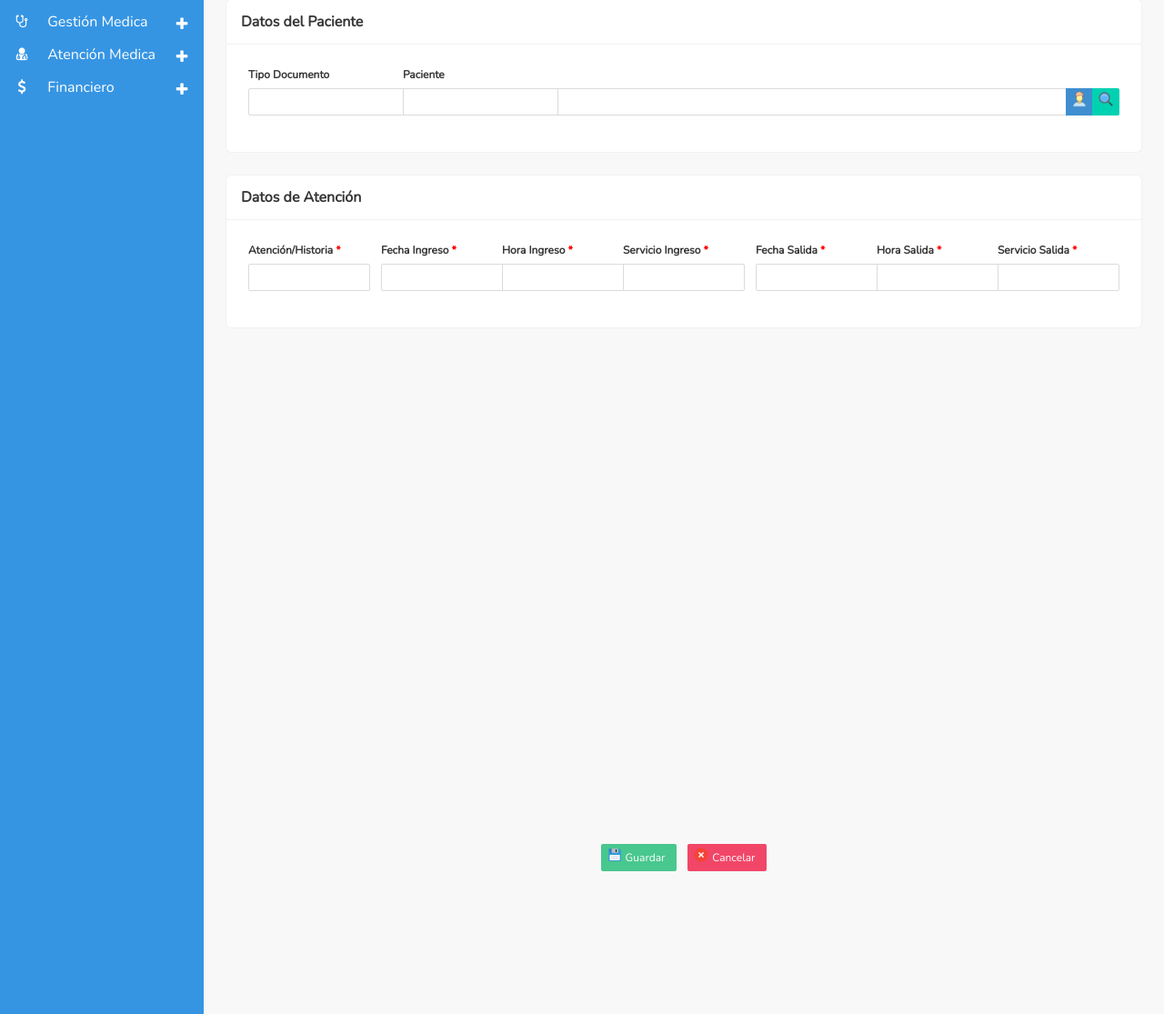
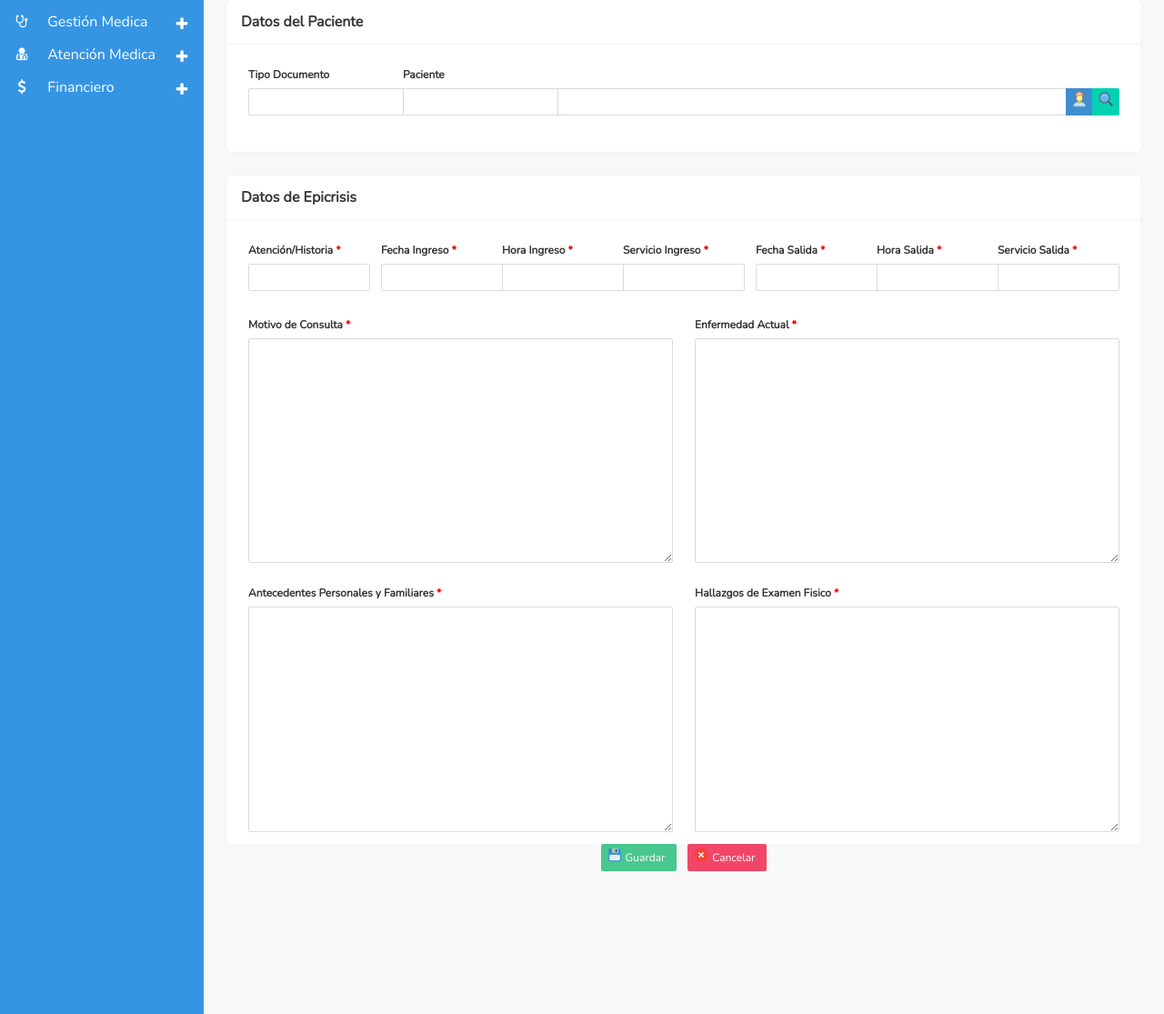
Before and after one commit to devjoit1-creator/ClinixOne_1.0.0, a Flask app: page /add_epicrisis in a window 1280 px wide. Shown: the part 124-1239 px from the top of the page at 91% size. Run offline with Flask 3, Linux system fonts and the light colour scheme; the visitor is signed in with stand-in values (Sample User, id 1); data that the repository does not hold is empty; some libraries are stand-ins or nearby versions.

Commit message:
Avance en Form Nueva Epicrisis

```diff
--- a/app/static/js/epicrisis/add_epicrisis.js
+++ b/app/static/js/epicrisis/add_epicrisis.js
@@ -33,7 +33,7 @@
     $codigo.value = data[1].innerText;
     $paciente.value = data[2].innerText;
     closeAllModals();
-})
+});
 
 /* Validación */
 const validar = () => {
@@ -49,12 +49,12 @@
         getAtencionesConsultaEpicrisis();
         getAtencionesHospEpicrisis();
     }
-}
+};
 
 $btn_consultar.addEventListener("click", (e) => {
     e.preventDefault();
     validar();
-})
+});
 
 /* Fetch Atenciones de consulta por paciente y medico */
 const getAtencionesConsultaEpicrisis = () => {
@@ -94,7 +94,7 @@
         });
     })
     .catch(error => console.error("error: ", error))
-}
+};
 
 /* Fetch Atenciones de hospitalizacion por paciente y medico */
 const getAtencionesHospEpicrisis = () => {
@@ -135,15 +135,15 @@
         });
     })
     .catch(error => console.error("error: ", error))
-}
+};
 
 /* Activar Modal de Resultados de Atenciones */
 const activarModalResultados = () => {
     $modal_resultadoAtenciones.classList.remove("is-hidden");
     $modal_resultadoAtenciones.classList.add("is-active");
-}
+};
 
-/* Obtener Datos de paciente desde el modal pacientes */
+/* Obtener Datos de atención desde el modal consultas */
 $tablaAtencionesConsultaEpicrisis.addEventListener("click", (e) => {
     e.stopPropagation();
     let data = e.target.parentElement.children;
@@ -155,7 +155,21 @@
     $hora_salida.value = data[4].innerText;
     $servicio_salida.value = $servicio_ingreso.value;
     closeAllModals();
-})
+});
+
+/* Obtener Datos de atención desde el modal hospitalización */
+$tablaAtencionesHospEpicrisis.addEventListener("click", (e) => {
+    e.stopPropagation();
+    let data = e.target.parentElement.children;
+    $atencion.value = data[0].innerText;
+    $fecha_ingreso.value = data[1].innerText;
+    $hora_ingreso.value = data[2].innerText;
+    $servicio_ingreso.value = data[5].innerText;
+    $fecha_salida.value = data[3].innerText;
+    $hora_salida.value = data[4].innerText;
+    $servicio_salida.value = $servicio_ingreso.value;
+    closeAllModals();
+});
 
 /* Activar/Desactivar Pestañas */
 $tab_consultas.addEventListener("click", () => {
@@ -163,19 +177,19 @@
     $tab_consultas.classList.add("is-active");
     $tabAtencionesConsultas.classList.remove("is-hidden");
     $tab_hosp.classList.remove("is-active")
-})
+});
 
 $tab_hosp.addEventListener("click", () => {
     ocultarCont();
     $tab_hosp.classList.add("is-active");
     $tabAtencionesHosp.classList.remove("is-hidden");
     $tab_consultas.classList.remove("is-active");
-})
+});
 
 function ocultarCont(){
     $tabAtencionesConsultas.classList.add("is-hidden");
     $tabAtencionesHosp.classList.add("is-hidden");
-}
+};
 
 /* Modo Cancelar */
 $btn_cancelar.addEventListener("click", (e) => {
@@ -196,7 +210,7 @@
             window.location.href = `/epicrisis`
         }
     })
-})
+});
 
 /* Funciones para cerrar modal */
 function closeModal($el) {
--- a/app/templates/temp_epicrisis/add_epicrisis.html
+++ b/app/templates/temp_epicrisis/add_epicrisis.html
@@ -14,6 +14,7 @@
 {% block content %}
 <h5 class="title is-5">Nueva Epicrisis</h5>
 <div class="container">
+    <form id="" action="#" method="post">
         <section class="inter-scrollable-section">
             <div class="card">
                 <header class="card-header">
@@ -58,7 +59,7 @@
             <!-- Datos de Atención -->
             <div class="card">
                 <header class="card-header">
-                <p class="card-header-title">Datos de Atención</p>
+                    <p class="card-header-title">Datos de Epicrisis</p>
                 </header>
                 <div class="card-content">
                     <div class="content">
@@ -98,6 +99,52 @@
                                 </div>
                             </div>
                         </div>
+                        <!-- Motivo Consulta y Enfermedad Actual -->
+                        <div class="columns">
+                            <div class="column">
+                                <label for="motivo_consulta" class="label is-small">Motivo de Consulta <strong style="color: red;">*</strong></label>
+                                <p class="control">
+                                    <textarea name="motivo_consulta" id="motivo_consulta" class="textarea is-small" style="height: 20vh;" required></textarea>
+                                </p>
+                            </div>
+                            <div class="column">
+                                <label for="enf_actual" class="label is-small">Enfermedad Actual <strong style="color: red;">*</strong></label>
+                                <p class="control">
+                                    <textarea name="enf_actual" id="enf_actual" class="textarea is-small" style="height: 20vh;" required></textarea>
+                                </p>
+                            </div>
+                        </div>
+                        <!-- Antecedentes y Hallazgo de examen fisico -->
+                        <div class="columns">
+                            <div class="column">
+                                <label for="antecedentes" class="label is-small">Antecedentes Personales y Familiares <strong style="color: red;">*</strong></label>
+                                <p class="control">
+                                    <textarea name="antecedentes" id="antecedentes" class="textarea is-small" style="height: 20vh;" required></textarea>
+                                </p>
+                            </div>
+                            <div class="column">
+                                <label for="examen_fisico" class="label is-small">Hallazgos de Examen Fisico <strong style="color: red;">*</strong></label>
+                                <p class="control">
+                                    <textarea name="examen_fisico" id="examen_fisico" class="textarea is-small" style="height: 20vh;" required></textarea>
+                                </p>
+                            </div>
+                        </div>
+                        <!-- Diagnostico de Ingreso -->
+                        <div class="field is-horizontal">
+                            <div class="field-label" style="font-size: small;">
+                                <label for="cod_diag_ingreso" class="label is-small">Diagnostico de Ingreso: <strong style="color: red;">*</strong></label>
+                            </div>
+                            <div class="field-body">
+                                <div class="field has-addons">
+                                    <p class="control">
+                                        <input type="text" name="cod_diag_ingreso" id="cod_diag_ingreso" class="input is-small" readonly required>
+                                    </p>
+                                    <p class="control is-expanded">
+                                        <input type="text" name="nom_diag_ingreso" id="nom_diag_ingreso" class="input is-small" readonly required>
+                                    </p>
+                                </div>
+                            </div>
+                        </div>
                     </div>
                 </div>
             </div>
@@ -117,6 +164,7 @@
                 </a>
             </p>
         </div>
+    </form>
 </div>
 
 <!-- Modal Busqueda de Pacientes -->
```
Lines whose indentation alone changed are shown as unchanged.
